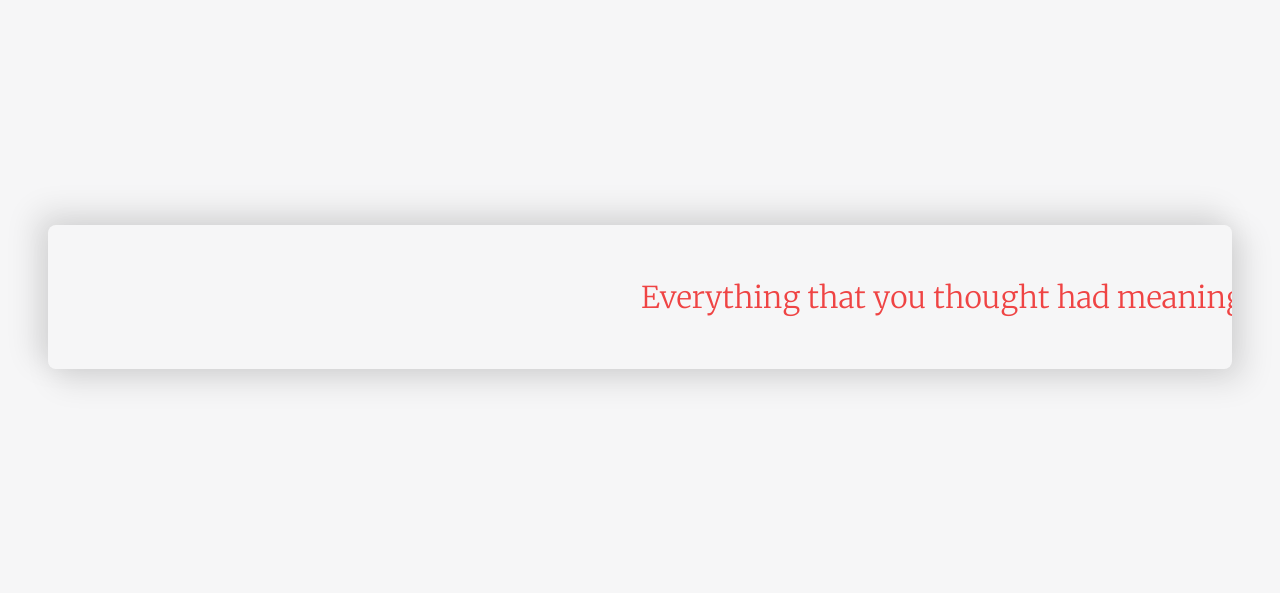
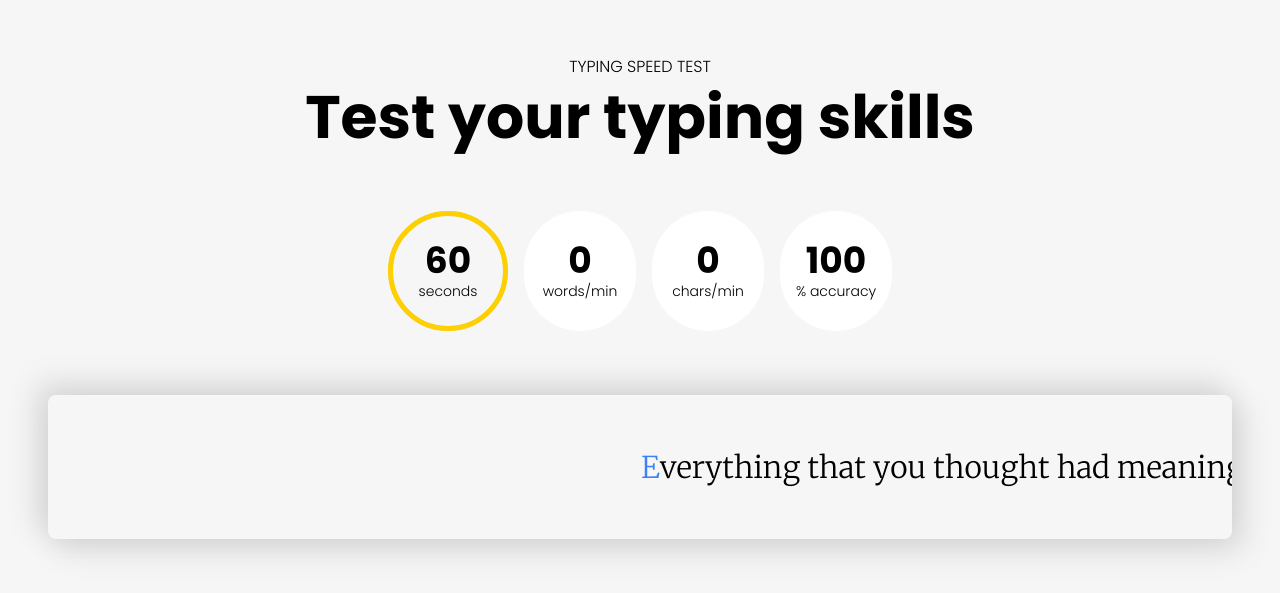
Before and after one commit to lazyjinchuriki/typing-test, a Next.js app: page / in a window 1280 px wide. Shown: the part 103-696 px from the top of the page. Built offline with nearby package versions, Linux system fonts and the light colour scheme.

Commit message:
added wpm  cpm, accuracy and timer

```diff
--- a/app/components/Typing.tsx
+++ b/app/components/Typing.tsx
@@ -3,9 +3,12 @@ import React, { useState, useEffect, useRef, useContext } from 'react';
 import { paragraph } from '../utils/paragraph';
 import { unsupportedKeys } from '../utils/unsupportedkeys';
 import { AppContext } from '../context/appContext';
+import { Merriweather } from 'next/font/google';
+const merriweather = Merriweather({ weight: ["300", "400", "700", "900"], subsets: ["latin"] });
+const TypingTest = () => {
 
-const TypingTest = () => {
-    const { setWpm, setCpm, setAccuracy } = useContext(AppContext);
+    const { setWpm, setCpm, setAccuracy, setTimer, timer } = useContext(AppContext);
+    const [startedTyping, setStartedTyping] = useState<boolean>(false);
     const cursorRef = useRef<HTMLSpanElement>(null);
     const [state, setState] = useState
         <{
@@ -24,19 +27,46 @@ const TypingTest = () => {
         });
     console.log(state.wordsMap)
     useEffect(() => {
+        if (timer <= 0) {
+            setStartedTyping(false);
+            setState({
+                letterIndex: 0,
+                wordsMap: new Map<number, {
+                    typedLetter: string,
+                    supposedToBe: string
+                }>()
+            });
+            setWpm(0);
+            setCpm(0);
+            setAccuracy(100);
+            setTimer(60);
+        }
         window.addEventListener('keydown', handleKeyPress);
         cursorRef.current?.scrollIntoView({ behavior: 'smooth', block: 'center', inline: 'center' });
         return () => {
             window.removeEventListener('keydown', handleKeyPress);
         };
+        //reduce the timer by 1 second until it reaches 0
+    }, [state, timer]);
 
-    }, [state]);
+    useEffect(() => {
+        if (startedTyping) {
+            const interval = setInterval(() => {
+                setTimer((prev) => prev - 1);
+            }, 1000);
+            return () => clearInterval(interval);
+        }
+    }, [startedTyping]);
+
 
 
     const handleKeyPress = (e: KeyboardEvent) => {
         if (unsupportedKeys.includes(e.key)) return;
         const letters = paragraph.split("");
-        // we need to implement backspace logic also we need to git what was typed and what was expectyed and based on that show those characters in red and if correct show them as gray
+        // we need to implement backspace logic also we need to get what was typed and what was expected and based on that show those characters in red and if correct show them as gray
+        if (!startedTyping) {
+            setStartedTyping(true);
+        }
         if (e.key !== 'Backspace') {
             setState((prev) => ({
                 ...prev, letterIndex: prev.letterIndex + 1,
@@ -56,9 +86,14 @@ const TypingTest = () => {
         }
 
         //calculating wpm, cpm and accuracy
-
-
-
+        const typedLetters = Array.from(state.wordsMap.values());
+        const correctLetters = typedLetters.filter((letter) => letter.typedLetter === letter.supposedToBe);
+        const wpm = Math.floor(correctLetters.length / 5);
+        const cpm = correctLetters.length;
+        const accuracy = Math.floor((correctLetters.length / typedLetters.length) * 100);
+        setWpm(wpm);
+        setCpm(cpm);
+        setAccuracy(accuracy);
     };
     return (
 
@@ -69,15 +104,11 @@ const TypingTest = () => {
                     return (
                         <span key={`${letter.concat((letterIndex).toString())}`}>
 
-                            <span className={`text-3xl p-0 m-0 font-light
+                            <span className={`text-3xl p-0 m-0 font-thin ${merriweather.className}
                             ${letterIndex === state.letterIndex && "text-blue-500"}
-                            ${letterIndex > state.letterIndex && "text-black"}
-                            ${letterIndex < state.letterIndex &&
-                                    state.wordsMap.get(letterIndex)?.typedLetter === state.wordsMap.get(letterIndex)?.supposedToBe ? "text-gray-500" : "text-red-500"
+                            ${letterIndex === state.letterIndex ? "text-blue-500" : letterIndex > state.letterIndex ? "text-black" : letterIndex < state.letterIndex &&
+                                    state.wordsMap.get(letterIndex)?.typedLetter === state.wordsMap.get(letterIndex)?.supposedToBe ? "text-[rgb(202,202,205)]" : "text-red-500"
                                 }
-
-
-
                             `}
                             >
                                 {letterIndex === state.letterIndex && <span
--- /dev/null
+++ b/app/components/circularProgress.tsx
@@ -0,0 +1,54 @@
+import React, { ReactNode } from 'react';
+
+interface CircularProgressProps {
+    value: number;
+    size: number;
+    strokeWidth: number;
+    children?: ReactNode;
+}
+
+const CircularProgress = ({ value, size, strokeWidth, children }: CircularProgressProps) => {
+    const totalValue = 60;
+    const radius = (size - strokeWidth) / 2;
+    const circumference = radius * 2 * Math.PI;
+    const progress = circumference - (value / totalValue) * circumference;
+
+    return (
+        <div style={{ position: 'relative', width: size, height: size }}>
+            <svg width={size} height={size} viewBox={`0 0 ${size} ${size}`} style={{
+                transform: 'rotate(-90deg)',
+                position: 'absolute'
+            }}>
+                <circle
+                    cx={size / 2}
+                    cy={size / 2}
+                    r={radius}
+                    fill="none"
+                    stroke="#ddd"
+                    strokeWidth={strokeWidth}
+                />
+                <circle
+                    cx={size / 2}
+                    cy={size / 2}
+                    r={radius}
+                    fill="none"
+                    stroke="rgb(255,208,0)"
+                    strokeWidth={strokeWidth}
+                    strokeDasharray={circumference}
+                    strokeDashoffset={progress}
+                />
+            </svg>
+            <div style={{
+                position: 'absolute',
+                top: '50%',
+                left: '50%',
+                transform: 'translate(-50%, -50%)',
+                textAlign: 'center'
+            }}>
+                {children}
+            </div>
+        </div>
+    );
+};
+
+export default CircularProgress;
--- /dev/null
+++ b/app/components/stats.tsx
@@ -0,0 +1,32 @@
+"use client"
+import React, { useContext, useState } from 'react'
+import { AppContext } from '../context/appContext'
+import CircularProgress from './circularProgress'
+
+const Stats = () => {
+    const { timer, wpm, cpm, accuracy } = useContext(AppContext)
+    return (
+        <div className='p-14 flex justify-center gap-4'>
+
+            <CircularProgress value={timer} size={120} strokeWidth={5} >
+                <h1 className=' text-4xl font-bold text-center'>{timer}</h1>
+                <h6 className='text-sm text-center font-light'>seconds</h6>
+            </CircularProgress>
+            <div className='w-28 flex flex-col justify-center bg-white rounded-full'>
+                <h1 className='text-4xl font-bold text-center'>{wpm}</h1>
+                <h6 className='text-sm text-center font-light'>words/min</h6>
+            </div>
+            <div className='w-28 flex flex-col justify-center bg-white rounded-full'>
+                <h1 className='text-4xl font-bold text-center'>{cpm}</h1>
+                <h6 className='text-sm text-center font-light'>chars/min</h6>
+            </div>
+            <div className='w-28 flex flex-col justify-center bg-white rounded-full'>
+                <h1 className='text-4xl font-bold text-center'>{accuracy}</h1>
+                <h6 className='text-sm text-center font-light'>% accuracy</h6>
+            </div>
+
+        </div>
+    )
+}
+
+export default Stats
--- a/app/context/appContext.tsx
+++ b/app/context/appContext.tsx
@@ -7,6 +7,8 @@ export const AppContext = createContext({
     setCpm: (cpm: number) => { },
     accuracy: 100,
     setAccuracy: (accuracy: number) => { },
+    timer: 60,
+    setTimer: (timer: number | ((prevTimer: number) => number)) => { },
 });
 
 interface AppProviderProps {
@@ -16,16 +18,18 @@ export const AppProvider: React.FC<AppProviderProps> = ({ children }) => {
     const [wpm, setWpm] = useState<number>(0);
     const [cpm, setCpm] = useState<number>(0);
     const [accuracy, setAccuracy] = useState<number>(100);
+    const [timer, setTimer] = useState<number>(60);
     const value = useMemo(
         () => ({
             wpm, setWpm,
             cpm, setCpm,
-            accuracy, setAccuracy
+            accuracy, setAccuracy,
+            timer, setTimer
         }),
         [
             wpm,
             cpm,
-            accuracy
+            accuracy, timer
         ]
     );
     return <AppContext.Provider value={value}>{children}</AppContext.Provider>;
--- a/app/globals.css
+++ b/app/globals.css
@@ -21,3 +21,8 @@
 -ms-overflow-style: none;  /* IE and Edge */
 scrollbar-width: none;  /* Firefox */
 }
+
+::selection {
+  background-color: #ffcc00; /* Change this to the color you want */
+  color: #000; /* Change this to the text color you want */
+}
--- a/app/layout.tsx
+++ b/app/layout.tsx
@@ -1,10 +1,9 @@
 import type { Metadata } from "next";
-import { Inter, Merriweather } from "next/font/google";
+import { Poppins } from "next/font/google";
 import "./globals.css";
 import { AppProvider } from "./context/appContext";
 
-const inter = Inter({ subsets: ["latin"] });
-const merriweather = Merriweather({ weight: ["300", "400", "700", "900"], subsets: ["latin"] });
+const poppins = Poppins({ weight: ["100", "200", "300", "400", "500", "600", "700", "800", "900"], subsets: ["latin"] });
 export const metadata: Metadata = {
   title: "Create Next App",
   description: "Generated by create next app",
@@ -17,7 +16,7 @@ export default function RootLayout({
 }>) {
   return (
     <html lang="en">
-      <body className={merriweather.className}>
+      <body className={poppins.className}>
         <AppProvider>
           {children}
         </AppProvider>
--- a/app/page.tsx
+++ b/app/page.tsx
@@ -1,10 +1,18 @@
 import TypingTest from "./components/Typing";
+import Stats from "./components/stats";
 
 export default function Home() {
   return (
-    <div className="flex justify-center h-screen items-center bg-[rgb(246,246,247)]">
-      <div className='w-screen px-12'>
-        <TypingTest />
+    <div className="flex justify-center h-screen items-center bg-[rgb(246,246,247)] ">
+      <div className='w-screen px-12 '>
+        <div className="flex flex-col gap-2">
+          <h6 className='text-center font-light'>TYPING SPEED TEST</h6>
+          <h1 className='text-6xl font-bold text-center'>Test your typing skills</h1>
+          <Stats />
+          <TypingTest />
+        </div>
+
+
       </div>
     </div>
   )
--- a/tailwind.config.ts
+++ b/tailwind.config.ts
@@ -1,5 +1,4 @@
 import type { Config } from "tailwindcss";
-
 const config: Config = {
   content: [
     "./pages/**/*.{js,ts,jsx,tsx,mdx}",
@@ -28,6 +27,7 @@ const config: Config = {
       },
     },
   },
-  plugins: [],
+  plugins: [
+  ],
 };
 export default config;
```
Also changed, not shown: package.json (+6 -5 lines), 1 other file (tests, documents, lock files or other folders).
